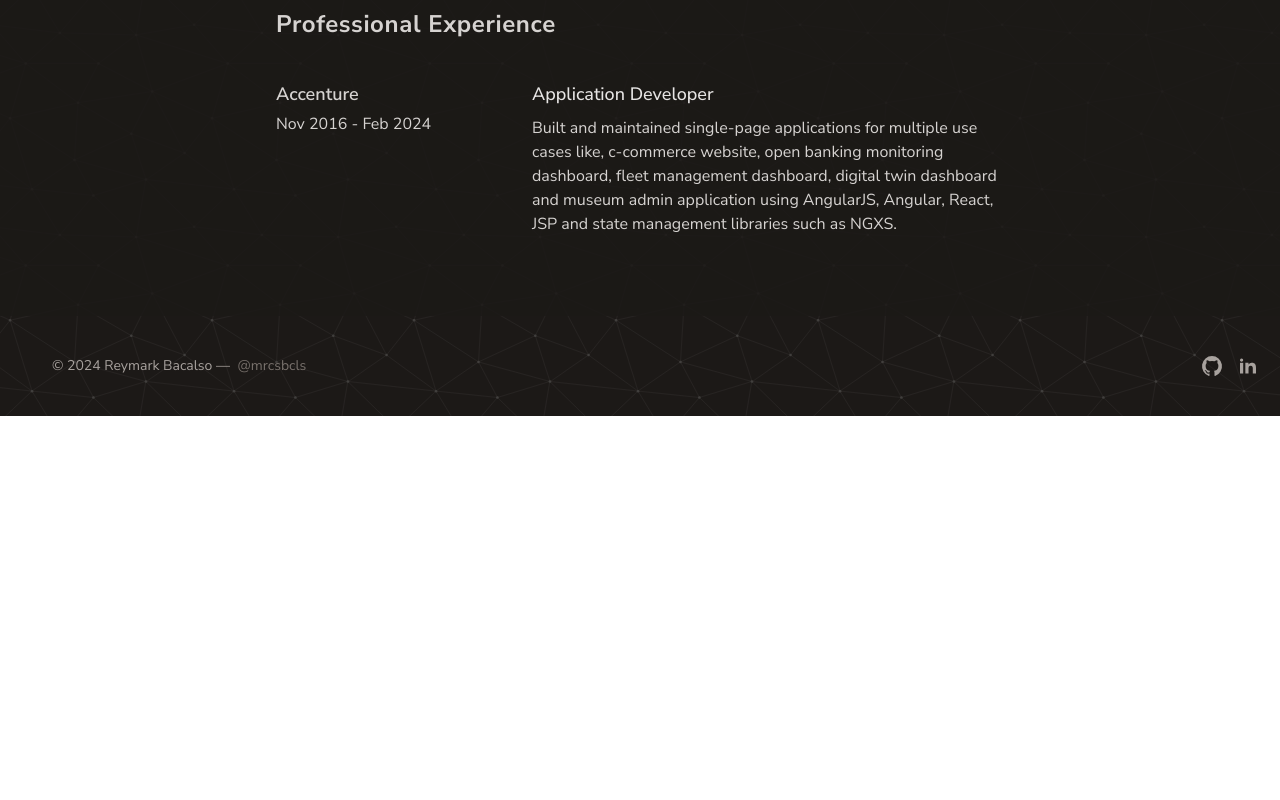
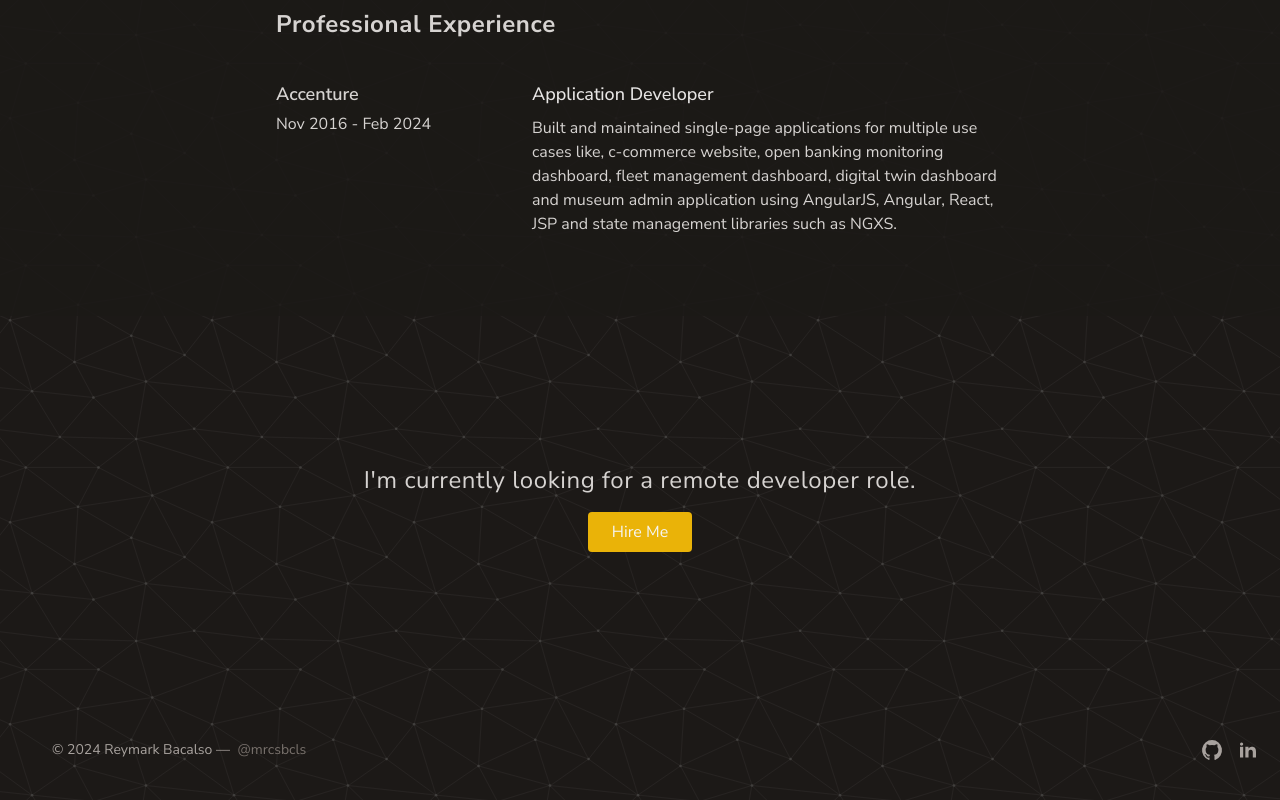
Before and after one commit to d3rdOne/reymark-web-portfolio, an Angular app: page /home in a window 1280 px wide. Shown: the part 1245-2045 px from the top of the page. Before the commit the page ends 1661 px from the top, so only its background shows below. Built offline with nearby package versions, Linux system fonts and the light colour scheme.

Commit message:
Added CTA section

```diff
--- /dev/null
+++ b/src/app/features/home/components/cta/cta.component.html
@@ -0,0 +1,17 @@
+<div class="w-full">
+  <div
+    class="h-96 mx-auto max-w-screen-md flex flex-col items-center justify-center gap-4 py-8 px-4"
+  >
+    <h3
+      class="text-xl sm:text-2xl tracking-wide text-stone-600 dark:text-stone-300 text-center"
+    >
+      I'm currently looking for a remote developer role.
+    </h3>
+    <a
+      (click)="hireMe()"
+      class="bg-yellow-500 hover:bg-yellow-600 text-stone-100 py-2 px-6 rounded outline-none cursor-pointer"
+    >
+      Hire Me
+    </a>
+  </div>
+</div>
--- /dev/null
+++ b/src/app/features/home/components/cta/cta.component.ts
@@ -0,0 +1,16 @@
+import { Component } from '@angular/core';
+
+@Component({
+  selector: 'app-cta',
+  standalone: true,
+  imports: [],
+  templateUrl: './cta.component.html',
+  styleUrl: './cta.component.scss'
+})
+export class CtaComponent {
+
+  hireMe() {
+    let mailText = "mailto:reymarkbacalso@gmail.com?subject=Application Developer&body=";
+    window.location.href = mailText;
+  }
+}
--- a/src/app/features/home/home.component.html
+++ b/src/app/features/home/home.component.html
@@ -1,11 +1,16 @@
 <div class="min-h-full">
   <app-hero></app-hero>
+  <!-- <app-cta></app-cta> -->
   <div
     class="flex flex-col justify-start md:justify-center md:flex-col items-start gap-0 md:gap-8 bg-stone-100/85 dark:bg-stone-900/85 min-h-dvh md:min-h-full pb-12"
   >
     <app-about-me class="w-full"></app-about-me>
+
     <app-skill class="w-full"></app-skill>
+
     <app-experience class="w-full"></app-experience>
   </div>
+  <app-cta></app-cta>
+
   <div class="dark:bg-stone-900/85"></div>
 </div>
--- a/src/app/features/home/home.component.ts
+++ b/src/app/features/home/home.component.ts
@@ -3,11 +3,12 @@ import { SkillComponent } from './components/skill/skill.component';
 import { HeroComponent } from './components/hero/hero.component';
 import { AboutMeComponent } from './components/about-me/about-me.component';
 import { ExperienceComponent } from './components/experience/experience.component';
+import { CtaComponent } from './components/cta/cta.component';
 
 @Component({
   selector: 'app-home',
   standalone: true,
-  imports: [HeroComponent, AboutMeComponent, SkillComponent, ExperienceComponent],
+  imports: [HeroComponent, AboutMeComponent, SkillComponent, ExperienceComponent,CtaComponent],
   templateUrl: './home.component.html',
   styleUrl: './home.component.scss'
 })
```
Also changed, not shown: src/app/features/home/components/cta/cta.component.scss (added).
